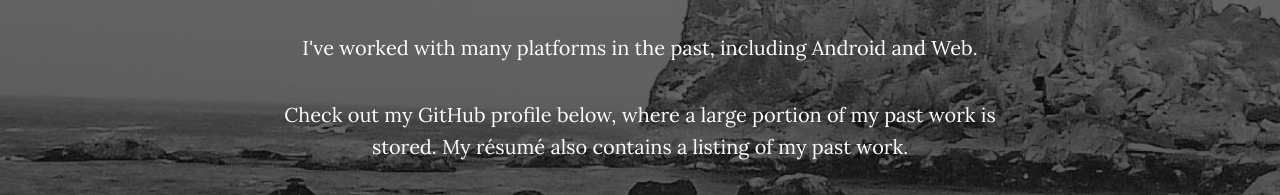
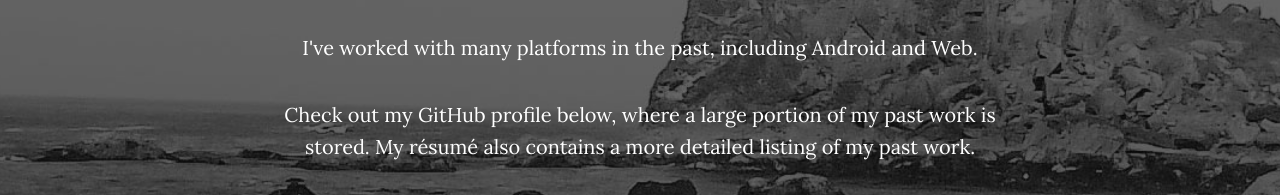
Before and after one commit to mathur/mathur.github.io, a plain HTML site: page index.html in a window 1280 px wide. Shown: the part 1533-1728 px from the top of the page. Drawn offline with nearby package versions, Linux system fonts and the light colour scheme.

Commit message:
Improve phrasing
Signed-off-by: Rohan Mathur <rohanmathur34@gmail.com>

```diff
--- a/index.html
+++ b/index.html
@@ -96,7 +96,7 @@
                 <div class="col-lg-8 col-lg-offset-2">
                     <h2>Past Work</h2>
                     <p>I've worked with many platforms in the past, including Android and Web.</p>
-                    <p>Check out my GitHub profile below, where a large portion of my past work is stored. My résumé also contains a listing of my past work.</p>
+                    <p>Check out my GitHub profile below, where a large portion of my past work is stored. My résumé also contains a more detailed listing of my past work.</p>
                     <a href="https://github.com/mathur" class="btn btn-default btn-lg"><i class="fa fa-github fa-fw"></i> <span class="network-name">Github</span></a>
                 </div>
             </div>
```
